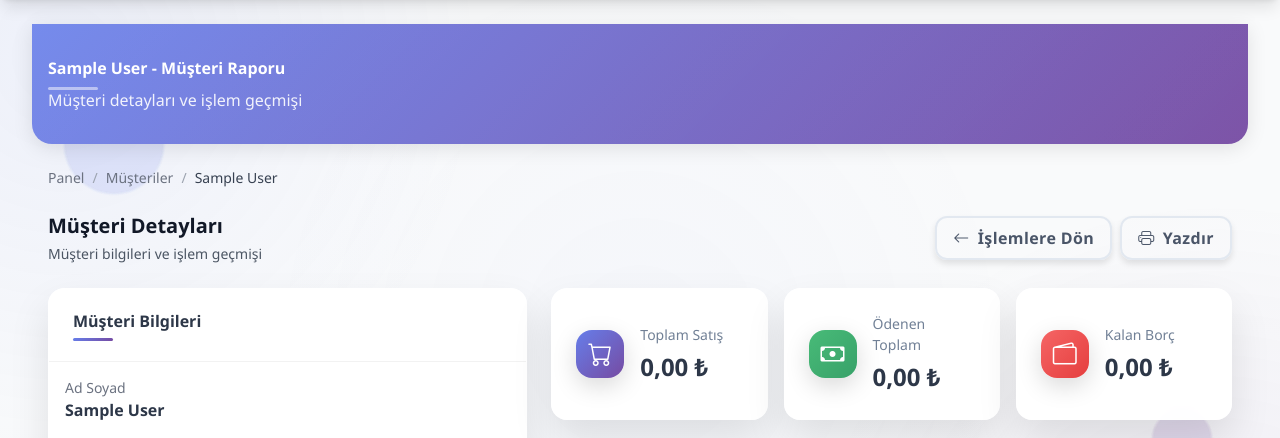
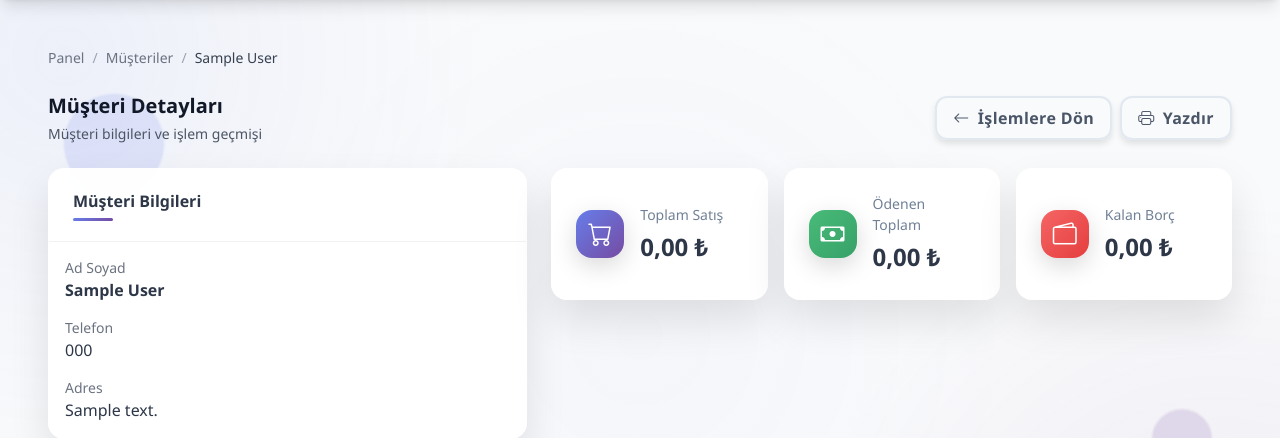
Before and after one commit to OktayAla/WebProjects, a PHP site: page /customer_report.php?customer=1 in a window 1280 px wide. Shown: the part 64-502 px from the top of the page. Run offline with PHP 8.4, Linux system fonts and the light colour scheme; the visitor is signed in with stand-in values (Sample User, id 1); tables that the repository leaves empty or names only in its code hold one stand-in row (values such as "Sample post"); some libraries are stand-ins or nearby versions.

Commit message:
Update customer_report.php

```diff
--- a/CustomerTrackingPanel/customer_report.php
+++ b/CustomerTrackingPanel/customer_report.php
@@ -31,12 +31,6 @@ $history = $historyStmt->fetchAll();
 <div class="floating-element"></div>
 <div class="floating-element"></div>
 
-<div class="dashboard-header">
-    <div class="container mx-auto px-4">
-        <h1 class="dashboard-title"><?php echo htmlspecialchars($customer['name']); ?> - Müşteri Raporu</h1>
-        <p class="dashboard-subtitle">Müşteri detayları ve işlem geçmişi</p>
-    </div>
-</div>
 
 <div class="container mx-auto px-4 py-6">
     <!-- Breadcrumb -->
```
